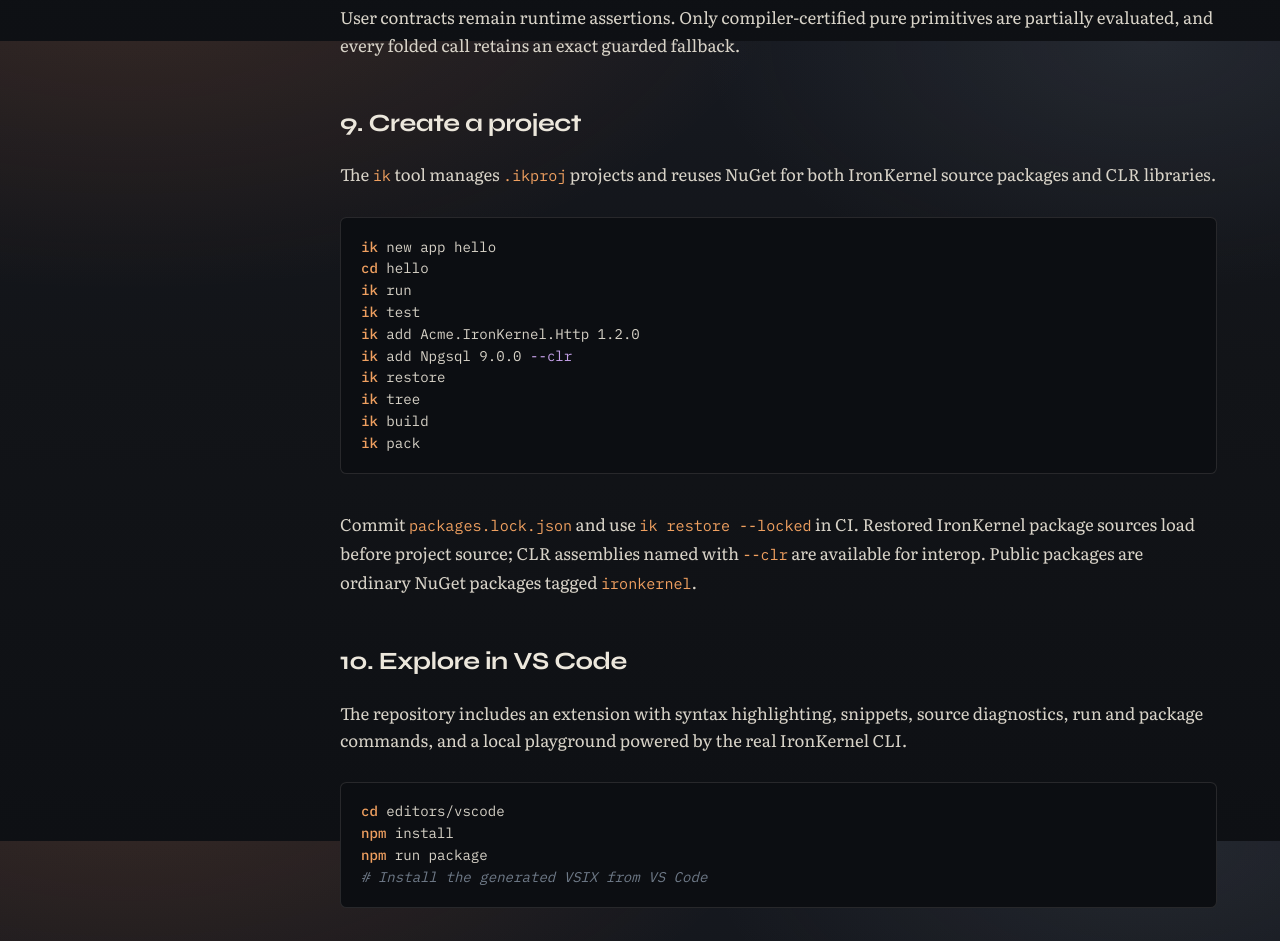
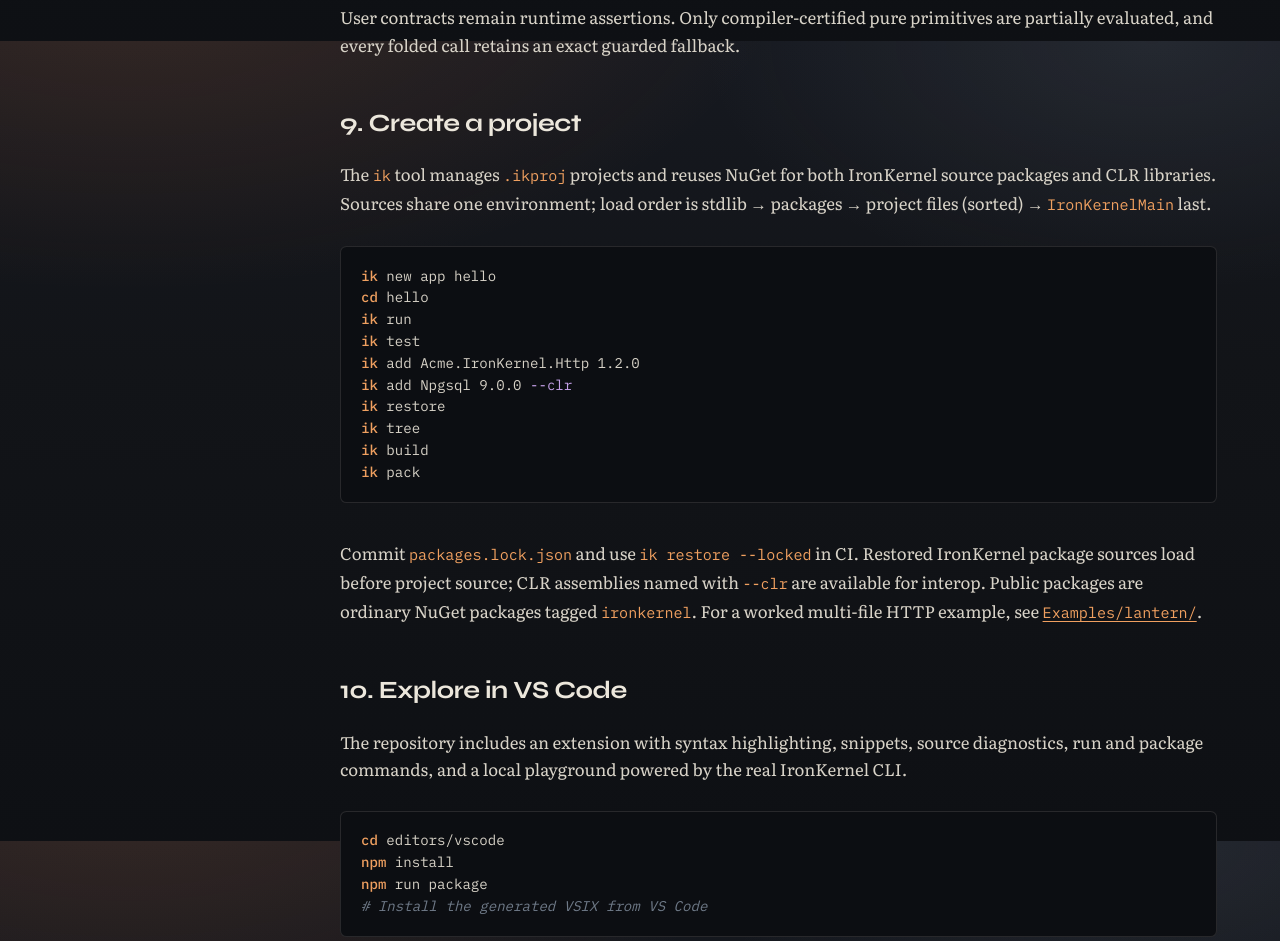
Before and after one commit to ademar/IronKernel, a plain HTML site: page website/docs/getting-started.html in a window 1280 px wide. Shown: the part 3159-4100 px from the top of the page. Drawn offline with Linux system fonts and the light colour scheme.

Commit message:
Add Iron Lantern multi-file HttpListener project example.
Demonstrate .ikproj entry points and ordered sources, and fix new/.set so constructor args and instance property updates evaluate correctly.

Co-authored-by: Cursor <cursoragent@cursor.com>

```diff
--- a/website/docs/getting-started.html
+++ b/website/docs/getting-started.html
@@ -180,7 +180,8 @@ dotnet run --project IronKernel -- run hello.ikc</code></pre>
         <h2 id="projects">9. Create a project</h2>
         <p>
           The <code>ik</code> tool manages <code>.ikproj</code> projects and reuses NuGet for both
-          IronKernel source packages and CLR libraries.
+          IronKernel source packages and CLR libraries. Sources share one environment; load order
+          is stdlib → packages → project files (sorted) → <code>IronKernelMain</code> last.
         </p>
         <div class="example">
           <pre><code class="language-shell">ik new app hello
@@ -199,6 +200,8 @@ ik pack</code></pre>
           Restored IronKernel package sources load before project source; CLR assemblies named
           with <code>--clr</code> are available for interop. Public packages are ordinary NuGet
           packages tagged <code>ironkernel</code>.
+          For a worked multi-file HTTP example, see
+          <a href="https://github.com/ironkernel-lang/IronKernel/tree/master/Examples/lantern"><code>Examples/lantern/</code></a>.
         </p>
 
         <h2 id="editor">10. Explore in VS Code</h2>
```
Also changed, not shown: Examples/README.md, Examples/lantern/README.md (added), 11 other files.
